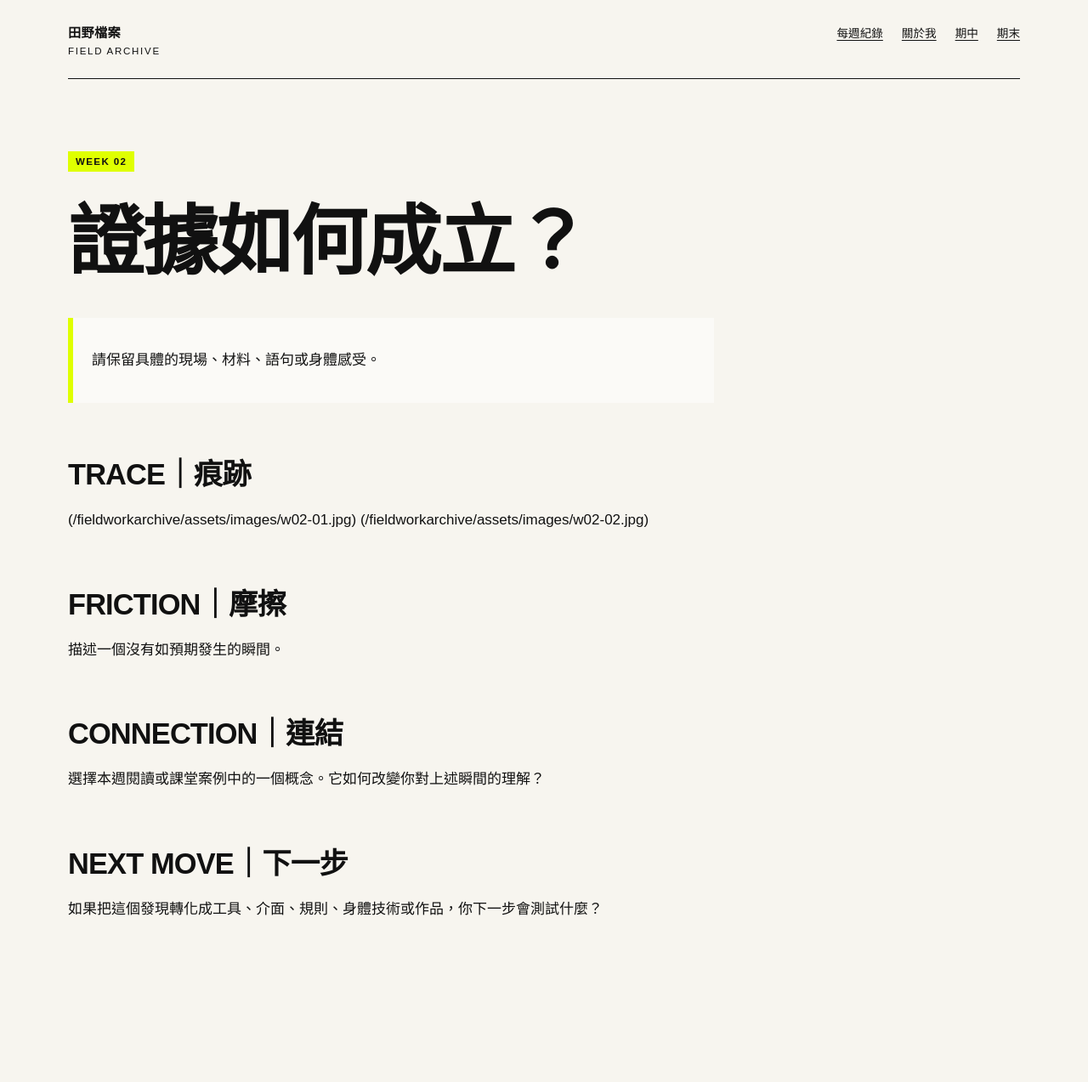
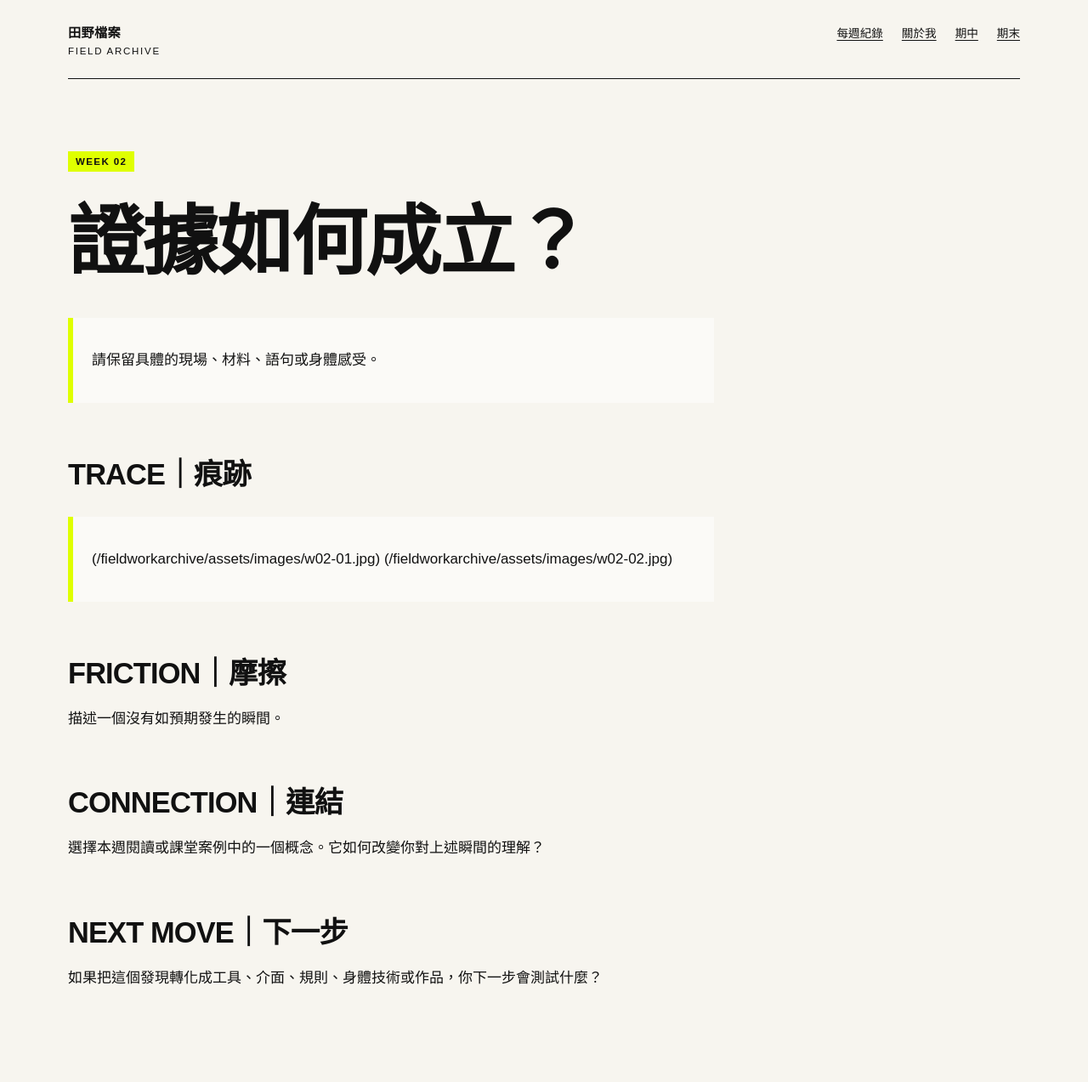
Before and after one commit to yenchichen1998/fieldworkarchive, a Jekyll site: the page built from weeks/week-02.md, in a window 1280 px wide. Shown: the whole page at 85% size. Built offline with Jekyll 4.4.1, drawn with Linux system fonts in a browser that asks for light colours; before the commit the page ends 1192 px from its top, so only the background shows below that.

Commit message:
Update week-02.md

```diff
--- a/weeks/week-02.md
+++ b/weeks/week-02.md
@@ -11,8 +11,8 @@ permalink: /weeks/week-02/
 
 
 ## TRACE｜痕跡
-({{ '/assets/images/w02-01.jpg' | relative_url }})
-({{ '/assets/images/w02-02.jpg' | relative_url }})
+> ({{ '/assets/images/w02-01.jpg' | relative_url }})
+> ({{ '/assets/images/w02-02.jpg' | relative_url }})
 
 ## FRICTION｜摩擦
 
```
